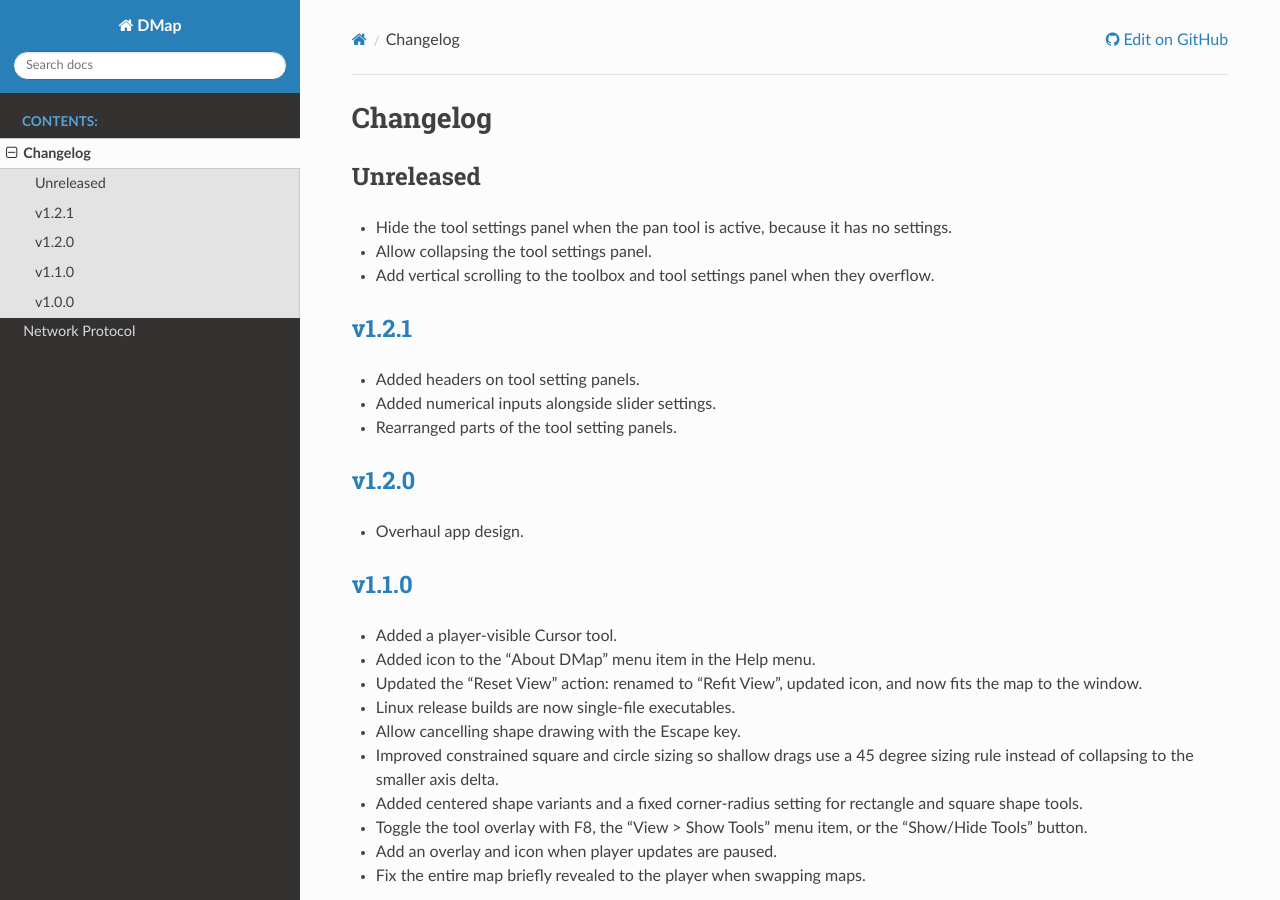
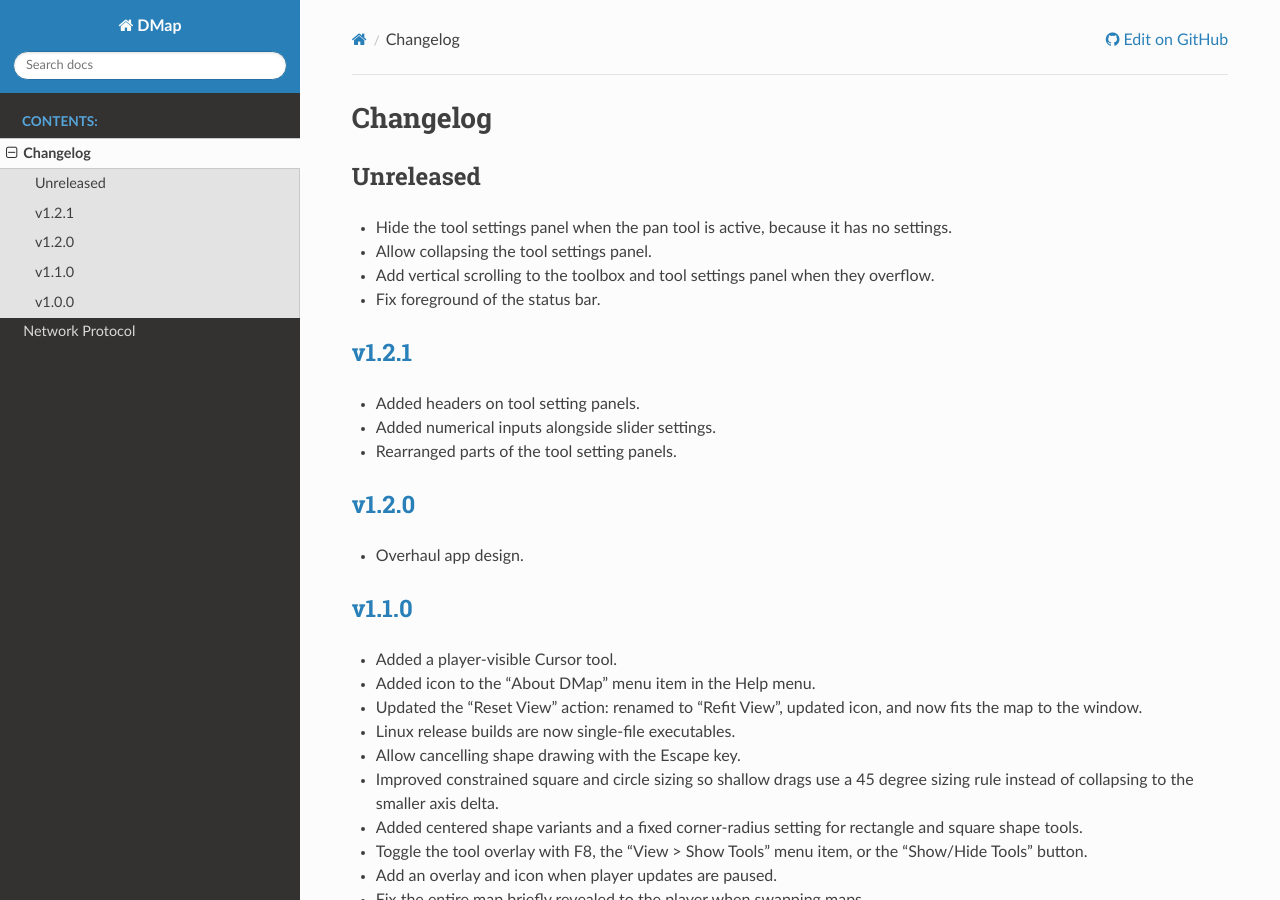
Before and after one commit to campbellmbrown/dmap-net, a Sphinx documentation site: the page built from docs/source/changelog.rst, in a window 1280 px wide and 900 px high. Built offline with Sphinx 7.4.7 and the Read the Docs theme 3.1.0, drawn with Linux system fonts in a browser that asks for light colours.

Commit message:
Fix statusbar foreground

```diff
--- a/docs/source/changelog.rst
+++ b/docs/source/changelog.rst
@@ -7,6 +7,7 @@
 * Hide the tool settings panel when the pan tool is active, because it has no settings.
 * Allow collapsing the tool settings panel.
 * Add vertical scrolling to the toolbox and tool settings panel when they overflow.
+* Fix foreground of the status bar.
 
 :release-link:`v1.2.1`
 ----------------------
```
Also changed, not shown: 1 other file.
